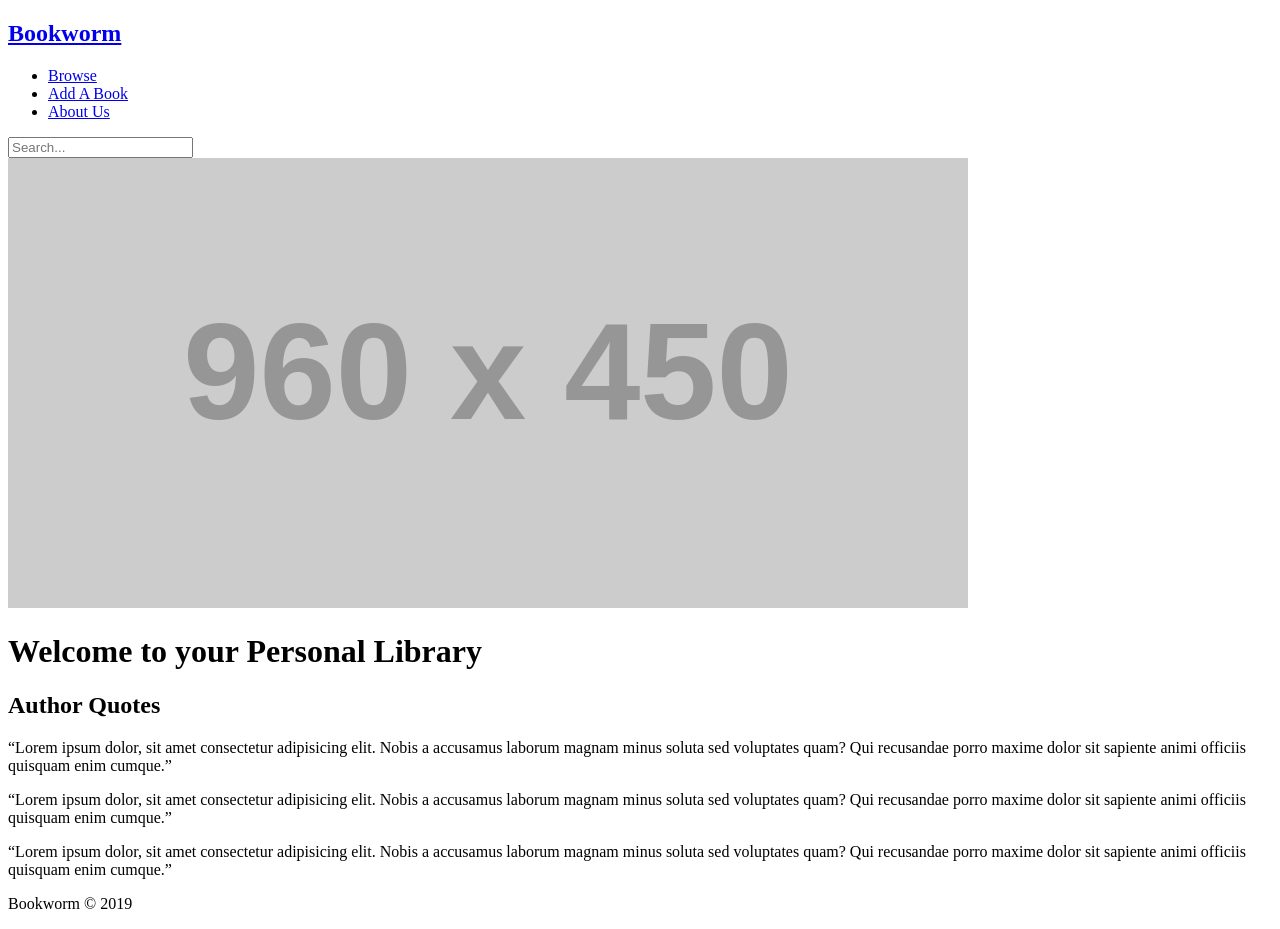
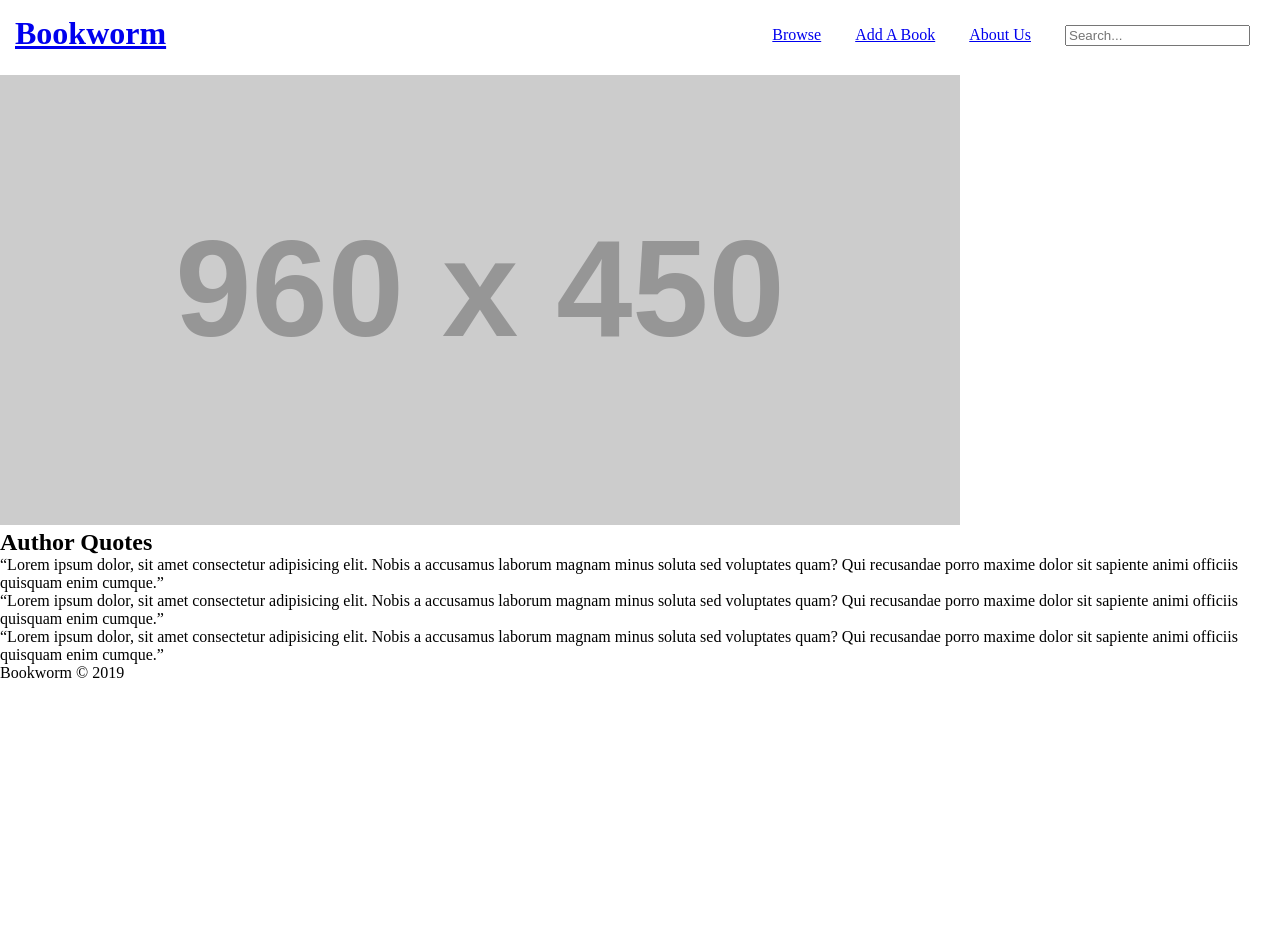
Before and after one commit to projectbookworm/projectbookworm, a plain HTML site: page index.html in a window 1280 px wide. After the commit the page ends 800 px from the top, so only its background shows below. Drawn offline with Linux system fonts and the light colour scheme; placeholder pictures from the web are drawn by us.

Commit message:
style nav menu

```diff
--- a/css/style.css
+++ b/css/style.css
@@ -0,0 +1,25 @@
+* {
+  margin: 0 auto;
+}
+
+header {
+  height: 75px;
+}
+
+header h1 {
+  float: left;
+  margin-top: 15px;
+  margin-left: 15px;
+}
+
+li {
+  list-style-type: none;
+  display: inline;
+  padding: 15px;
+}
+
+nav {
+  float: right;
+  margin-top: 25px;
+  margin-right: 15px;
+}
--- a/index.html
+++ b/index.html
@@ -4,23 +4,23 @@
   <meta charset="UTF-8">
   <meta name="viewport" content="width=device-width, initial-scale=1.0">
   <meta http-equiv="X-UA-Compatible" content="ie=edge">
+  <link rel="stylesheet" type="text/css"  href="../css/style.css">
   <title>Home - Project Bookworm</title>
 </head>
 <body>
   <header>
+    <h1><a href="#">Bookworm</a></h1>
     <nav>
-      <h1><a href="#">Bookworm</a></h1>
       <ul>
         <li><a href="#">Browse</a></li>
         <li><a href="#">Add A Book</a></li>
         <li><a href="#">About Us</a></li>
+        <li><input type="text" placeholder="Search..." /></li>
       </ul>
-      <input type="text" placeholder="Search..." />
     </nav>
-    <img src="https://placehold.it/960x450/000000/3d3d3d" />
-    <h1>Welcome to your Personal Library</h1>
   </header>
   <main>
+    <img src="https://placehold.it/960x450/000000/3d3d3d" />
     <section>
       <h2>Author Quotes</h2>
         <p><q>Lorem ipsum dolor, sit amet consectetur adipisicing elit. Nobis a accusamus laborum magnam minus soluta sed voluptates quam? Qui recusandae porro maxime dolor sit sapiente animi officiis quisquam enim cumque.</q></p>
```
